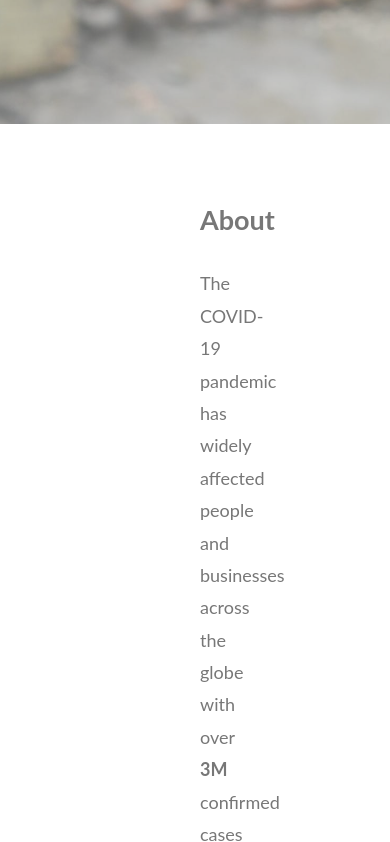
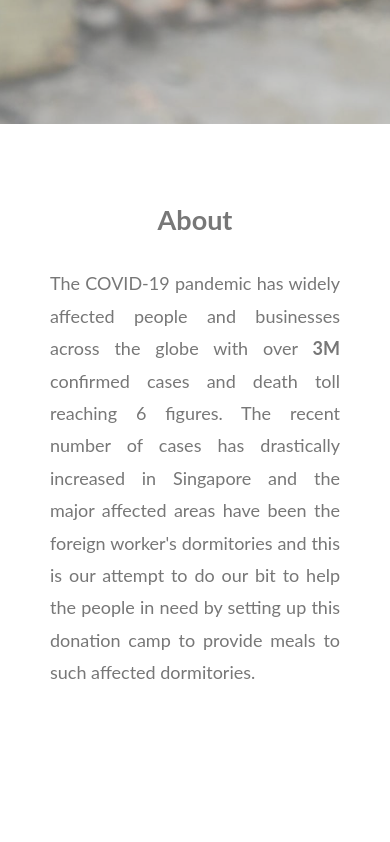
Before and after one commit to varun1244/varun1244.github.io, a plain HTML site: page donate-with-love/index.html in a window 390 px wide. Shown: the part 720-1562 px from the top of the page. Drawn offline with Linux system fonts and the light colour scheme.

Commit message:
fix styling issue on mobile devices

```diff
--- a/donate-with-love/assets/styles.css
+++ b/donate-with-love/assets/styles.css
@@ -25,7 +25,7 @@ body, html {
 
 .bgimg-3 {
   background-image: url("images/logo_2.jpg");
-  min-height: 100%;
+  min-height: 540px;
 }
 
 .bgimg-3 .caption {
@@ -34,6 +34,15 @@ body, html {
 
 .money:before {
   content: "$";
+}
+
+.details {
+  color: #777;
+  font-size: 18px;
+  background-color: white;
+  text-align: center;
+  padding: 50px 200px;
+  text-align: justify;
 }
 
 .caption {
@@ -96,6 +105,10 @@ h3 {
     display: block;
     margin-bottom: 10px;
   }
+
+  .details {
+    padding: 50px;
+  }
 }
 
 /* Style the counter cards */
--- a/donate-with-love/index.html
+++ b/donate-with-love/index.html
@@ -17,7 +17,7 @@
       </div>
     </div>
 
-    <div style="color: #777;font-size: 18px;background-color:white;text-align:center;padding:50px 200px;text-align: justify;">
+    <div class="details">
       <h2 style="text-align:center;">About</h2>
       <p>The COVID-19 pandemic has widely affected people and businesses across the globe with over <strong>3M</strong> confirmed cases and death toll reaching 6 figures. The recent number of cases has drastically increased in Singapore and the major affected areas have been the foreign worker's dormitories and this is our attempt to do our bit to help the people in need by setting up this donation camp to provide meals to such affected dormitories.</p>
     </div>
```
